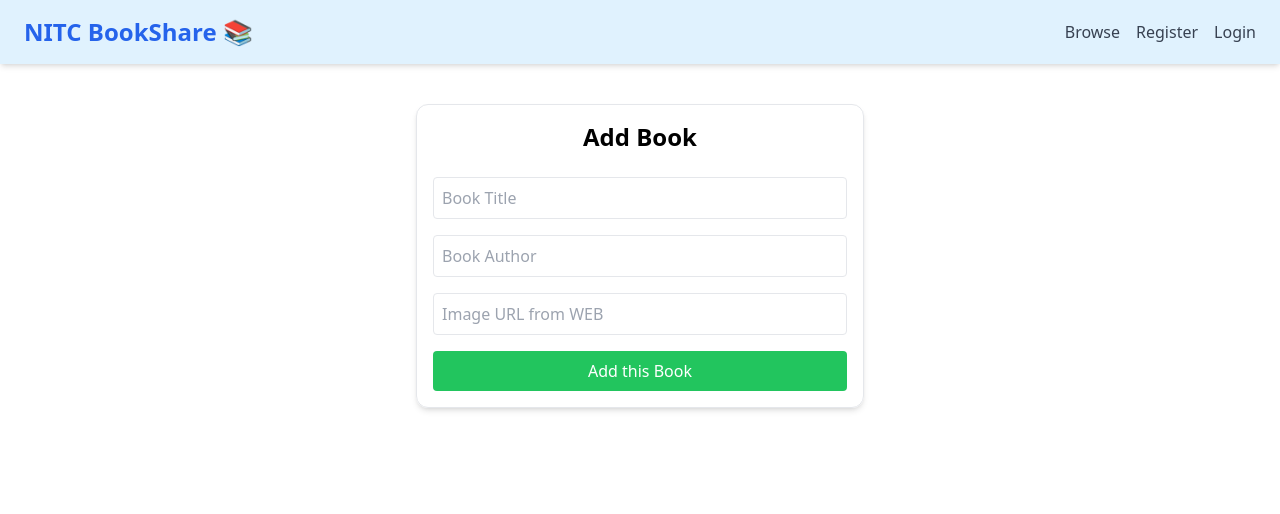
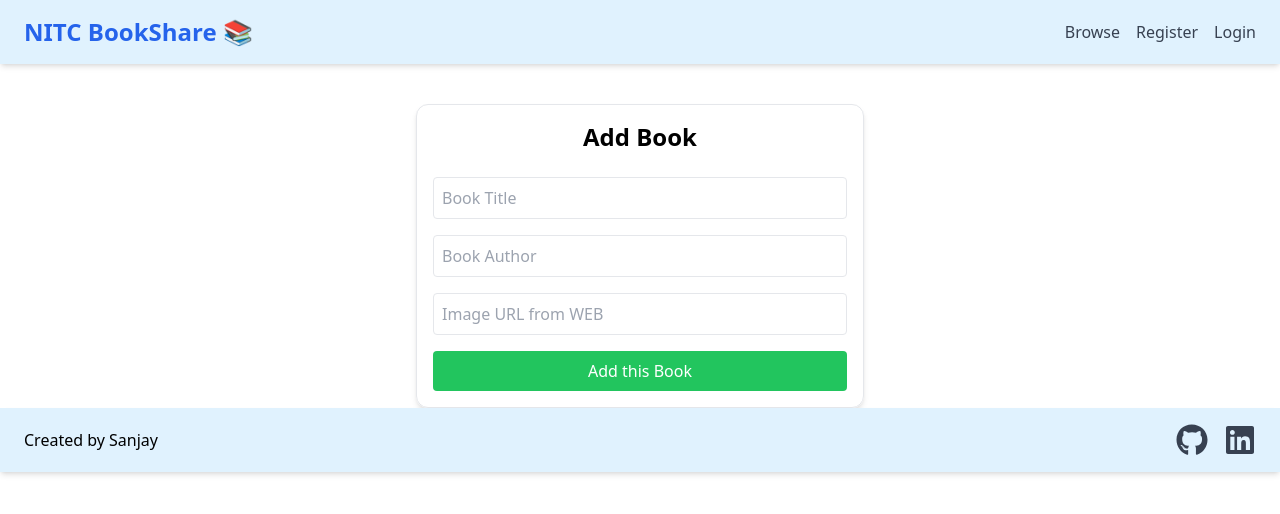
Before and after one commit to sanjaydevs/Book_Sharing_App, a React (Vite) app in the folder client/: page /add-book in a window 1280 px wide. Shown: the top 514 px of the page. Built offline with nearby package versions, Linux system fonts and the light colour scheme.

Commit message:
Footer Added

```diff
--- a/client/src/App.jsx
+++ b/client/src/App.jsx
@@ -7,6 +7,7 @@ import Login from "./pages/login";
 import Dashboard from "./pages/dashboard";
 import AddBook from "./pages/addBook";
 import Navbar from "./components/navbar";
+import Footer from "./components/footer";
 
 function App() {
   return (
@@ -22,6 +23,7 @@ function App() {
         <Route path="/dashboard" element={<Dashboard />} />
         <Route path="/add-book" element={<AddBook />} />
       </Routes>
+    <Footer />
     </Router>
   );
 }
--- /dev/null
+++ b/client/src/components/footer.jsx
@@ -0,0 +1,23 @@
+import { Link, useNavigate } from "react-router-dom";
+import {useState, useEffect, useRef} from "react";
+import { FaUserCircle,FaGithub, FaLinkedin } from "react-icons/fa";
+
+const Footer = () => {
+
+    return (
+    <nav className="flex items-center justify-between px-6 py-4 shadow-md bg-sky-100">
+        <h2>Created by Sanjay</h2>
+
+        <div className="flex gap-4 text-gray-700 font-medium ">
+        <Link to="https://github.com/sanjaydevs" className="hover:text-blue-600">
+        <FaGithub className="size-8"/>
+        </Link>
+        <Link to="https://www.linkedin.com/in/sanjay-s-74551a2ba/" className="hover:text-blue-600">
+        <FaLinkedin className="size-8" />
+        </Link>
+        </div>
+    </nav>
+    );
+};
+
+export default Footer;
```
